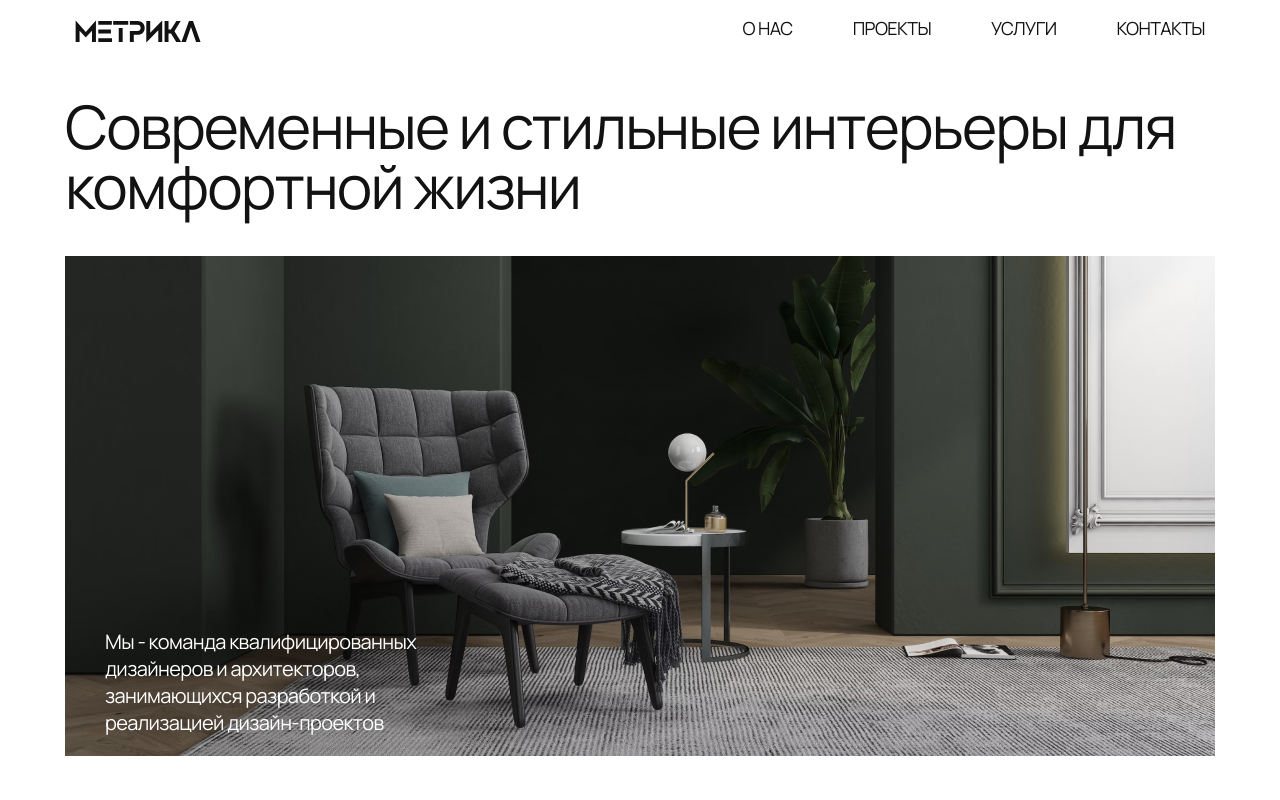
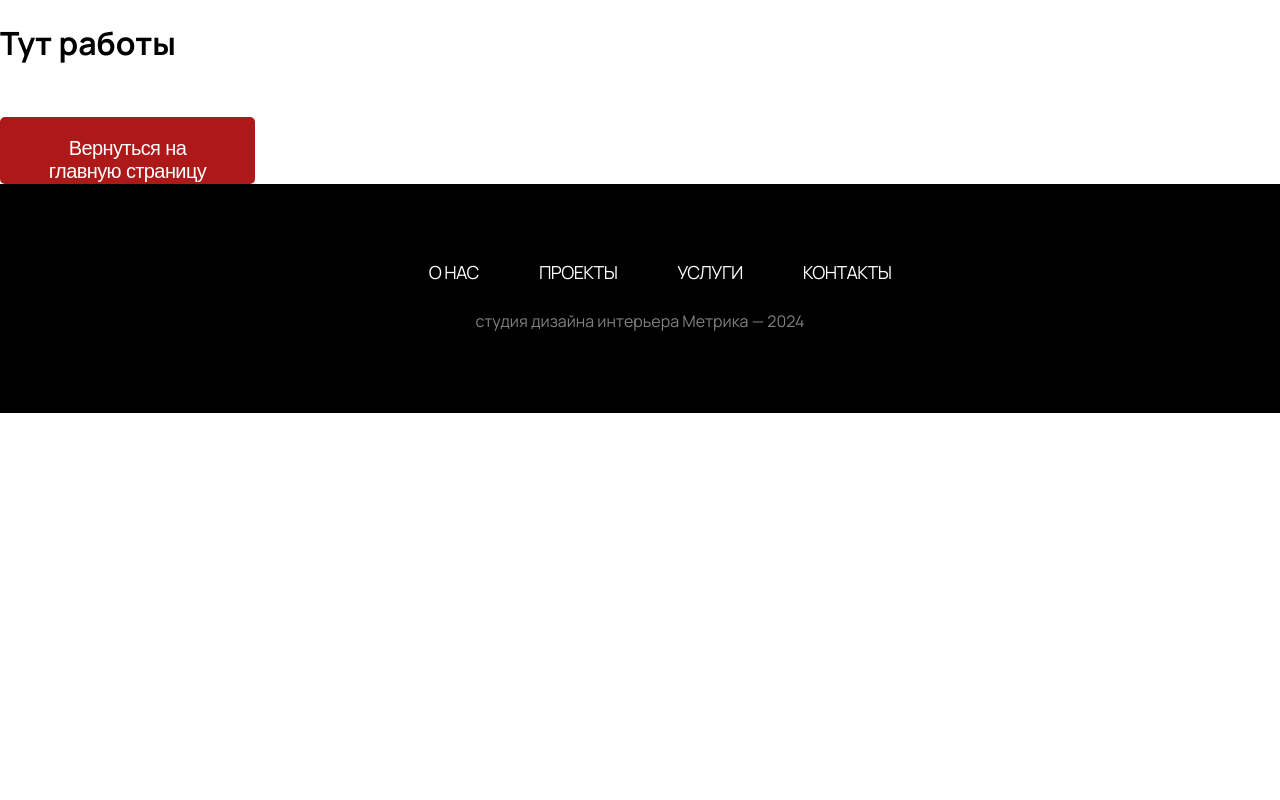
Before and after one commit to Daniks5-5/Metrica, a React (Vite) app: page /projects in a window 1280 px wide. Shown: the top 800 px of the page. Built offline with nearby package versions, Linux system fonts and the light colour scheme.

Commit message:
add link

```diff
--- a/package.json
+++ b/package.json
@@ -18,6 +18,7 @@
     "react-i": "^0.2.1",
     "react-icons": "^5.3.0",
     "react-image-gallery": "^1.3.0",
+    "react-router-dom": "^6.26.1",
     "reactjs-popup": "^2.0.6"
   },
   "devDependencies": {
--- a/src/App.jsx
+++ b/src/App.jsx
@@ -1,40 +1,38 @@
-import React from 'react'
-import Heading from './components/Heading/Heading'
-import HeroSection from './components/HeroSection/HeroSection'
-import AboutSection from './components/AboutSection/AboutSection'
-import ProjectsSection from './components/ProjectsSection/ProjectsSection'
-import ServicesSection from './components/ServicesSection/ServicesSection'
-import ReviewSection from './components/ReviewSection/ReviewSection'
-import ContactsSection from './components/ContactsSection/ContactsSection'
-import Header from './components/Header/Header'
-import Footer from './components/Footer/Footer'
-
-
-
-
-
-
-
+import React from 'react';
+import { BrowserRouter as Router, Routes, Route } from 'react-router-dom';
+import Header from './components/Header/Header';
+import Footer from './components/Footer/Footer';
+import HeroSection from './components/HeroSection/HeroSection';
+import AboutSection from './components/AboutSection/AboutSection';
+import ProjectsSection from './components/ProjectsSection/ProjectsSection';
+import ServicesSection from './components/ServicesSection/ServicesSection';
+import ReviewSection from './components/ReviewSection/ReviewSection';
+import ContactsSection from './components/ContactsSection/ContactsSection';
+import Projects from './Pages/Projects/Projects';
 
 function App() {
   return (
-
     <div className='main'>
+      <Router>
+        <Routes>
+          <Route path="/" element={
+            <>
              <Header />
-
               <HeroSection />
               <AboutSection />
               <ProjectsSection />
               <ServicesSection />
               <ReviewSection />
               <ContactsSection />
+            </>
+          } />
+          <Route path="/projects" element={<Projects />} />
+          <Route path="/about" element={<AboutSection />} />
+        </Routes>
         <Footer />
-
-
-
+      </Router>
     </div>
-
-  )
+  );
 }
 
-export default App
+export default App;
--- /dev/null
+++ b/src/Pages/Projects/Projects.jsx
@@ -0,0 +1,16 @@
+import React from "react";
+import { Link } from "react-router-dom"; // Импортируем Link
+
+
+function Projects() {
+    return (
+        <div>
+            <h1>Тут работы</h1>
+            <Link to="/">
+                <button>Вернуться на главную страницу</button>
+            </Link>
+        </div>
+    );
+}
+
+export default Projects;
--- a/src/components/Header/Header.css
+++ b/src/components/Header/Header.css
@@ -39,9 +39,6 @@ header nav .mobile-btn {
   display: none;
   z-index: 9999 !important;
 }
-header nav .unActive {
-  display: none;
-}
 
 @media (max-width: 960px) {
   header nav {
--- a/src/components/Header/Header.jsx
+++ b/src/components/Header/Header.jsx
@@ -3,6 +3,8 @@ import "./Header.css";
 import Metrica from "../../assets/metrica.svg";
 import { useState } from "react";
 import { AiOutlineMenu, AiOutlineClose } from 'react-icons/ai';
+import { Link } from "react-router-dom";
+
 
 function Header() {
     const [nav, setNav] = useState(false);
@@ -28,6 +30,8 @@ function Header() {
                 </div>
                 <div className="unActive"></div>
             </nav>
+
+
         </header>
     );
 }
--- a/src/components/Header/Header.scss
+++ b/src/components/Header/Header.scss
@@ -45,9 +45,6 @@ header {
             display: none;
             z-index: 9999!important;
         }
-        .unActive{
-            display: none;
-        }
 
     }
 }
--- a/src/components/ProjectsSection/ProjectsSection.jsx
+++ b/src/components/ProjectsSection/ProjectsSection.jsx
@@ -2,61 +2,61 @@ import React from "react";
 import ProjectCard from "../ProjectCard/ProjectCard";
 import './ProjectSection.css';
 import Heading from "../Heading/Heading";
-import projectPhoto1 from "../../assets/project1.jpg"
-import projectPhoto2 from "../../assets/project2.png"
-import projectPhoto3 from "../../assets/project3.png"
+import projectPhoto1 from "../../assets/project1.jpg";
+import projectPhoto2 from "../../assets/project2.png";
+import projectPhoto3 from "../../assets/project3.png";
+import { Link } from "react-router-dom"; // Импортируем Link
 
 const projects = [
     {
         title: 'ЖК ПРАВОБЕРЕЖНЫЙ —',
-                square: 112+'м²—',
-                year :'2023',
-                link : '/',
+        square: 112 + 'м²—',
+        year: '2023',
+        link: '/',
         image: projectPhoto1,
-                isNew : true
+        isNew: true
     },
     {
-                title:'ЖК НОРВЕЖСКИЙ ПАРК —',
-                square:75+'м²—',
+        title: 'ЖК НОРВЕЖСКИЙ ПАРК —',
+        square: 75 + 'м²—',
         year: '2023',
-                link :'/',
-                image:projectPhoto2,
+        link: '/',
+        image: projectPhoto2,
         isNew: false
     },
     {
-                title:'ЖК СОСНОВСКИЕ ОЗЕРА —',
-                square:94+'м²—',
-                year:'2022',
-                link : '/',
+        title: 'ЖК СОСНОВСКИЕ ОЗЕРА —',
+        square: 94 + 'м²—',
+        year: '2022',
+        link: '/',
         image: projectPhoto3,
         isNew: false
     }
-]
+];
 
-
-
-function ProjectsSection(){
-    return(
+function ProjectsSection() {
+    return (
         <div className="Project" id="Project">
             <div className="Project__arr">
                 <Heading
-    level = 'h2'
-    text = 'ПРОЕКТЫ'
+                    level='h2'
+                    text='ПРОЕКТЫ'
                 />
-    {projects.map(project =>( //отрисовываю объекты из массива
+                {projects.map(project => ( // Отрисовываю объекты из массива
                     <ProjectCard
+                        key={project.title} // Добавил уникальный ключ для каждого элемента
                         title={project.title}
                         square={project.square}
-                year = {project.year}
-                link = {project.link}
+                        year={project.year}
+                        link={project.link}
                         image={project.image}
-                />)
-
-    )}
-            <button className="project-button">  Смотреть все проекты </button>
+                    />
+                ))}
+                <Link to="/projects"> {/* Используем Link для навигации */}
+                    <button className="project-button">Смотреть все проекты</button>
+                </Link>
             </div>
         </div>
-
     );
 }
 
```
Also changed, not shown: src/Pages/Projects/Projects.scss (added), 2 other files (tests, documents, lock files or other folders). Lines whose indentation alone changed are shown as unchanged.
